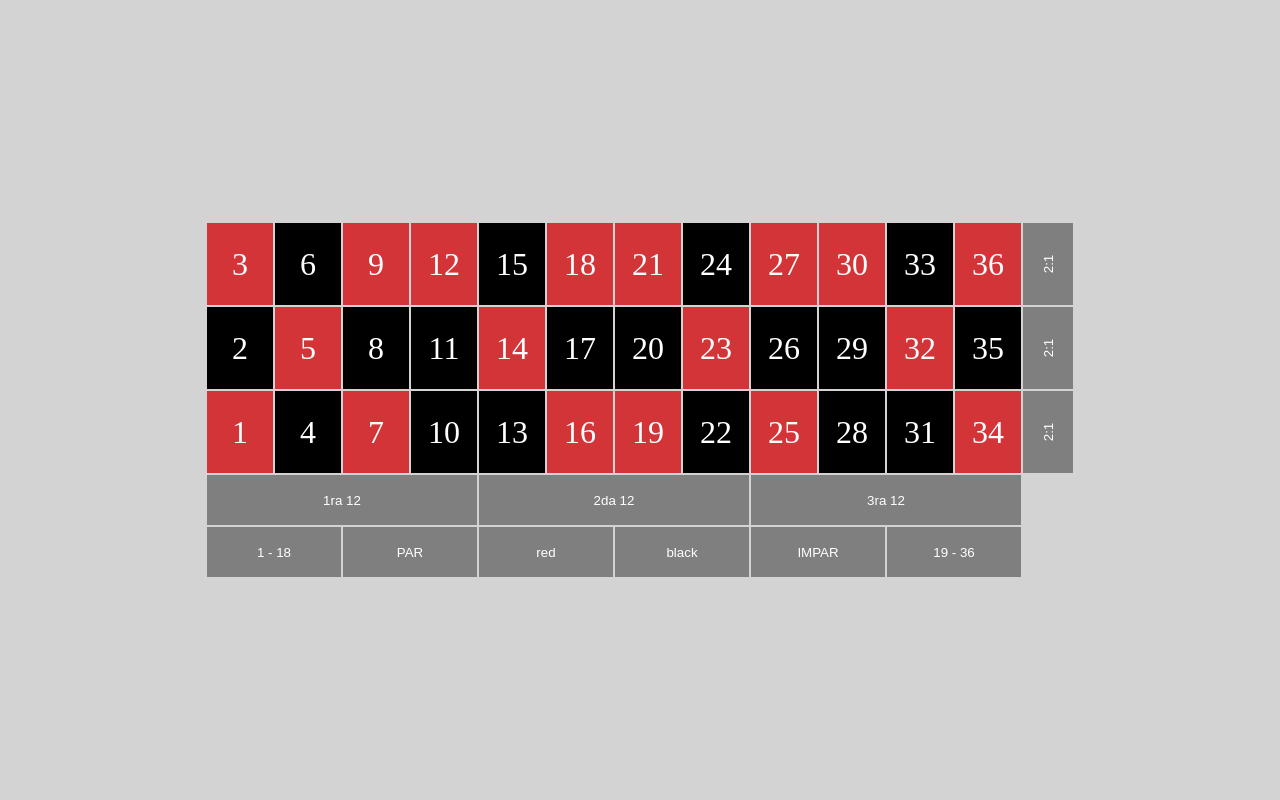
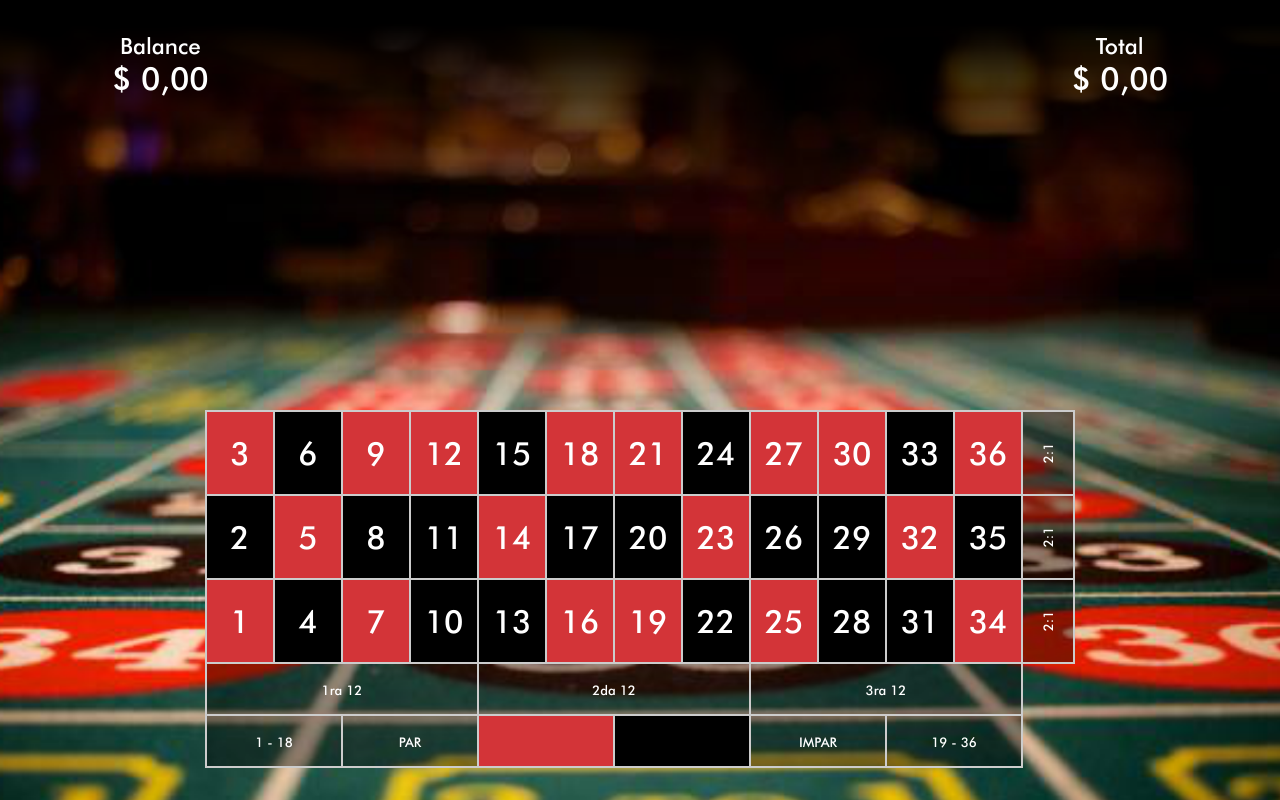
Before and after one commit to opiscopio/roulette, a plain HTML site: page index.html in a window 1280 px wide. Drawn offline with Linux system fonts and the light colour scheme.

Commit message:
add graphics, fonts  and new features

```diff
--- a/Roulette.js
+++ b/Roulette.js
@@ -52,10 +52,10 @@ class RouletteBetButton {
             const buttonPosition = this.button.getBoundingClientRect();
             this.chipElement.style.left = buttonPosition.x +
                 (this.rotation ? this.button.clientHeight : this.button.clientWidth) /
-                2 + 2 + 'px';
+                2 + 1 + 'px';
             this.chipElement.style.top = buttonPosition.y +
                 (this.rotation ? this.button.clientWidth : this.button.clientHeight) /
-                2 + 2 + 'px';
+                2 + 1 + 'px';
             this.chipElement.style.backgroundColor = 'green';
             this.chipElement.style.borderColor = 'white';
             this.chipElement.style.borderWidth = '4px';
@@ -233,10 +233,36 @@ class Roulette {
     bottomRowButtons = [];
 
     /**
+     * @type { RouletteBetButton }
+     */
+    zeroButton = new RouletteBetButton([0], '0');
+
+    balanceElement = document.createElement('span');
+    totalBetElement = document.createElement('span');
+    /**
      *
-     * @param { HTMLElement } container
+     * @param { HTMLElement } gameContainer
      */
-    constructor(container) {
+    constructor(gameContainer) {
+
+        const container = /** @type { HTMLElement } */ (gameContainer.querySelector('#game'));
+
+        const dynamicContainer = /** @type { HTMLElement } */ (gameContainer.querySelector('#dynamic'));
+
+        // Header
+        const headerElement = document.createElement('div');
+        headerElement.classList.add('header');
+
+        const balanceElements = this.createNumberIndicatorElement('Balance');
+        const totalElements = this.createNumberIndicatorElement('Total');
+
+        balanceElements.indicator.innerHTML = '$ 0,00';
+        totalElements.indicator.innerHTML = '$ 0,00';
+
+        headerElement.append(balanceElements.container, totalElements.container);
+
+        container.append(headerElement);
+
         const tableSizeX = 3;
         const tableSizeY = 12;
         const betNumbers = createBetNumbers(tableColors, 3, 12);
@@ -272,7 +298,7 @@ class Roulette {
                 cell.append(cellDiv);
                 if (y >= tableSizeY) {
                     cell.classList.add('side', 'gray');
-                    container.append(this.twoToOneButtons[x].chipElement)
+                    dynamicContainer.append(this.twoToOneButtons[x].chipElement)
                     cellDiv.append(this.twoToOneButtons[x].button)
                     rows[x].append(cell);
                     continue;
@@ -312,7 +338,7 @@ class Roulette {
             col.classList.add('gray');
             col.classList.add('col-button')
             columnButtonsRow.append(col);
-            container.append(button.chipElement);
+            dynamicContainer.append(button.chipElement);
         })
 
         table.append(columnButtonsRow);
@@ -332,15 +358,30 @@ class Roulette {
             const col = document.createElement('td');
             col.colSpan = 2;
             col.append(button.button);
-            col.classList.add('gray');
+            if(button.button.innerText === 'red') {
+                col.classList.add('red')
+                // Need to add a space character because having no characters
+                // messes with the consistency of the layout for some reason
+                button.button.innerHTML = '&nbsp;';
+            } else if(button.button.innerText === 'black') {
+                col.classList.add('black');
+                button.button.innerHTML = '&nbsp;';
+            } else {
+                col.classList.add('gray');
+            }
             col.classList.add('col-button')
             bottomRow.append(col);
-            container.append(button.chipElement);
+            dynamicContainer.append(button.chipElement);
         })
 
         table.append(bottomRow);
 
         container.append(table);
+
+        const zeroButtonContainer = document.createElement('img');
+        zeroButtonContainer.src = './res/GreenPart.svg';
+        zeroButtonContainer.style.position = 'absolute';
+        // container.append(zeroButtonContainer);
 
         const buttonElementsArraySize = getButtonsArraySize(tableSizeX, tableSizeY);
 
@@ -369,12 +410,33 @@ class Roulette {
 
                 buttonElements.push(button);
                 baseTableButtons[y][x].button = button;
-                container.append(baseTableButtons[y][x].chipElement)
-                container.append(button);
+                dynamicContainer.append(baseTableButtons[y][x].chipElement)
+                dynamicContainer.append(button);
             }
         }
         this.buttonElements = buttonElements;
+
         this.addEventListeners();
+    }
+
+    createNumberIndicatorElement(label) {
+        const container = document.createElement('div');
+        container.classList.add('indicator-container')
+
+        const labelElement = document.createElement('span');
+
+        labelElement.innerHTML = label;
+
+        const indicator = document.createElement('span');
+        indicator.classList.add('indicator');
+
+        container.append(labelElement);
+        container.append(indicator);
+
+        return {
+            container,
+            indicator
+        }
     }
 
     /**
@@ -402,6 +464,6 @@ class Roulette {
     }
 }
 
-const element = /** @type { HTMLElement } */ (document.getElementById('game'));
+const element = /** @type { HTMLElement } */ (document.getElementById('game-container'));
 
 const game = new Roulette(element);
--- a/index.html
+++ b/index.html
@@ -4,8 +4,13 @@
         <link rel='stylesheet' href='./style.css' />
     </head>
     <body>
-        <div id='game'>
+        <div id='game-container'>
+            <div id='game'>
 
+            </div>
+            <div id='dynamic'>
+
+            </div>
         </div>
         <script src='./Roulette.js'></script>
     </body>
--- a/style.css
+++ b/style.css
@@ -1,20 +1,98 @@
+@font-face {
+    font-family: 'Futura Md BT';
+    src: url('./res/font/Futura Md BT Bold.ttf') format('truetype');
+    font-style: normal;
+    font-weight: 700;
+}
+
+@font-face {
+    font-family: 'Futura Md BT';
+    src: url('./res/font/Futura Md BT Bold Italic.ttf') format('truetype');
+    font-style: italic;
+    font-weight: 700;
+}
+
+@font-face {
+    font-family: 'Futura Md BT';
+    src: url('./res/font/Futura Md BT Medium.ttf') format('truetype');
+    font-style: normal;
+    font-weight: 500;
+}
+
+@font-face {
+    font-family: 'Futura Md BT';
+    src: url('./res/font/Futura Md BT Medium Italic.ttf') format('truetype');
+    font-style: italic;
+    font-weight: 500;
+}
+
 body {
     display: flex;
     background-color: lightgray;
     display: flex;
-    align-items: center;
-    justify-content: center;
     width: 100vw;
     height: 100vh;
     margin: 0px;
 }
 
+#game .header {
+    width: 100%;
+    display: flex;
+    justify-content: space-between;
+    align-items: center;
+    color: white;
+    font-size: 2rem;
+    padding-inline: 80px;
+    box-sizing: border-box;
+}
+
+#game * {
+    font-family: 'Futura Md BT';
+}
+
+#game-container {
+    width: 100%;
+    height: 100%;
+}
+
 #game {
-    width: fit-content;
+    width: 100%;
+    height: 100%;
+    display: flex;
+    flex-direction: column;
+    align-items: center;
+    justify-content: space-between;
+    padding: 32px;
+    box-sizing: border-box;
+    background-position: bottom;
+    background-size: cover;
+    background-image: url('./res/Background.png');
+    /* width: fit-content; */
+}
+
+#game-container #dynamic {
+    position: absolute;
+    width: 100%;
+    height: 100%;
+    top: 0px;
+    left: 0px;
+    z-index: 200;
+    padding: 32px;
+    box-sizing: border-box;
+    pointer-events: none;
+}
+
+#game-container #dynamic button {
+    pointer-events: all;
 }
 
 #game table {
     z-index: 1;
+    border-collapse: collapse;
+}
+
+#game table tr td {
+    border: 2px solid rgb(204, 204, 204);
 }
 
 #game .gray {
@@ -49,6 +127,25 @@ body {
     height: 100%;
 }
 
+#game .indicator-container {
+    display: flex;
+    flex-direction: column;
+    font-size: 1.4rem;
+    align-items: center;
+}
+
+#game .indicator {
+    font-size: 2rem;
+}
+
+.red {
+    background-color: #D33438;
+}
+
+.black {
+    background-color: black;
+}
+
 #game button:focus {
     border: none;
     outline: none;
@@ -64,6 +161,7 @@ body {
 }
 
 button {
+    z-index: 99;
     background: transparent;
     border: none;
 }
```
Also changed, not shown: res/Background.png (added), res/GreenPart.svg (added), res/font/Futura Md BT Bold Italic.ttf (added), res/font/Futura Md BT Bold.ttf (added), res/font/Futura Md BT Medium Italic.ttf (added), res/font/Futura Md BT Medium.ttf (added).
